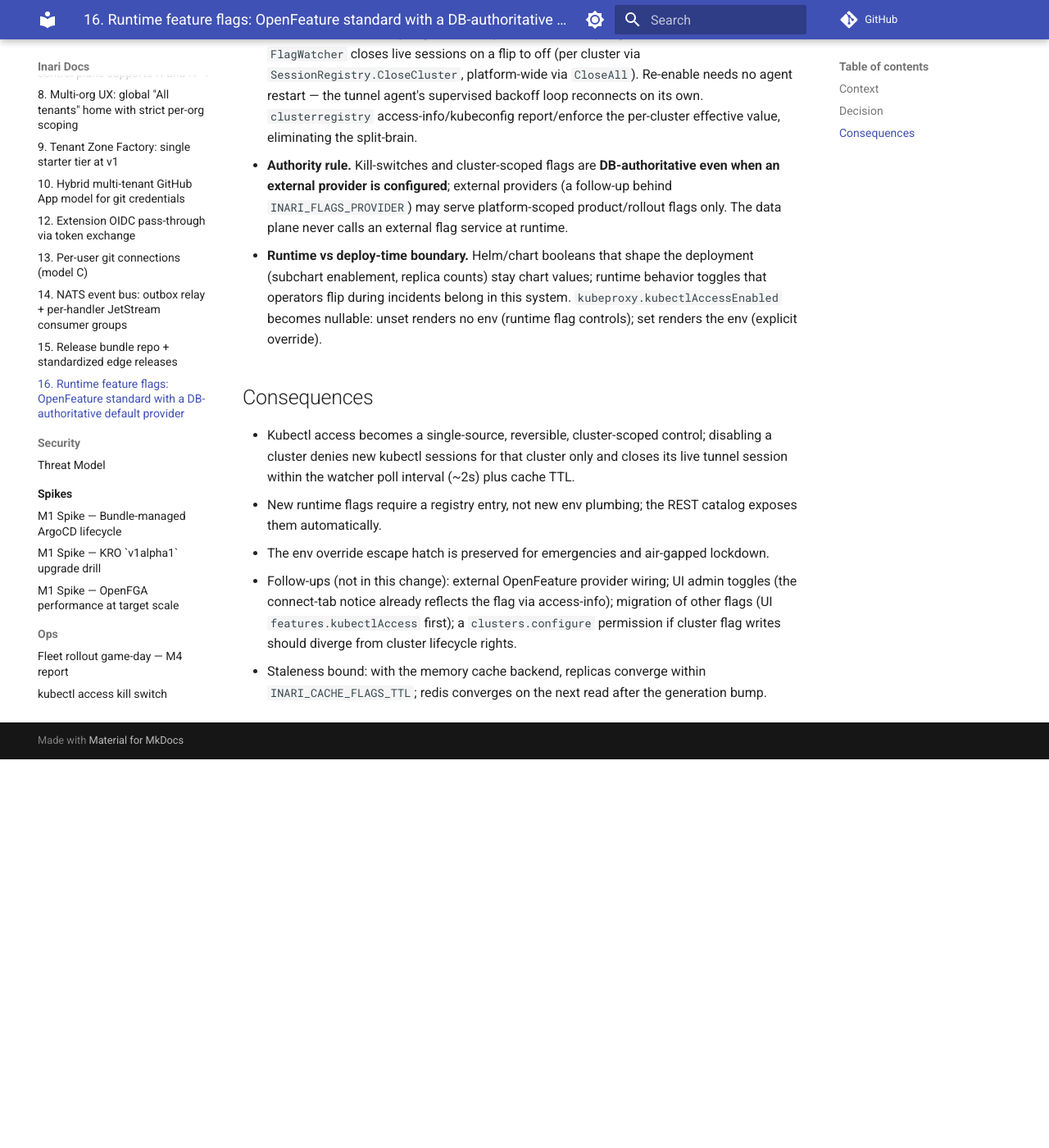
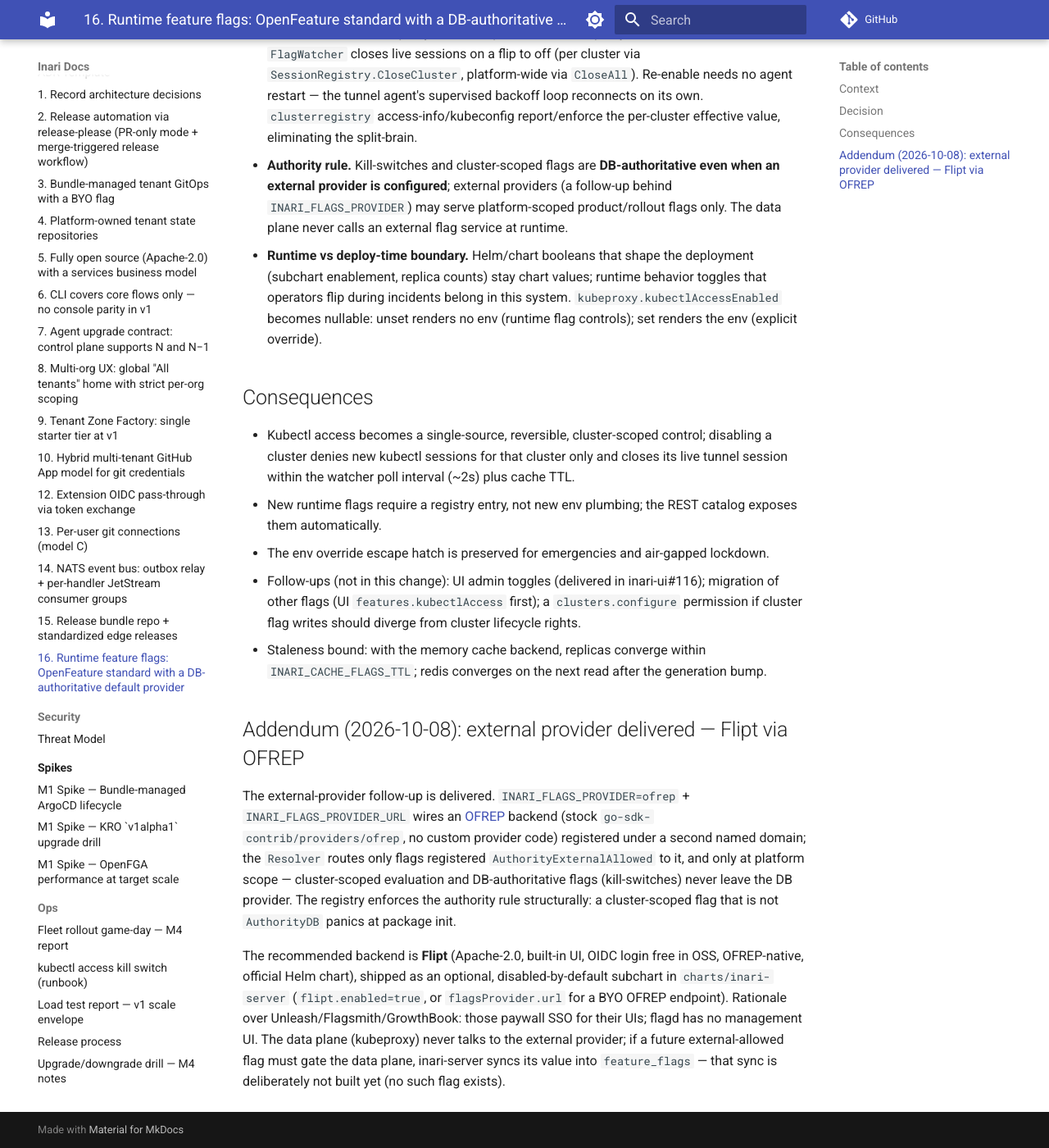
Before and after one commit to 7K-Inari/inari-docs, an MkDocs documentation site: the page built from docs/adr/0016-runtime-feature-flags-openfeature.md, in a window 1280 px wide and 1400 px high, scrolled down 1867 px. Shown: the whole window at 82% size. Built offline with MkDocs 1.6.1 and Material for MkDocs 9.7.7, drawn with Linux system fonts in a browser that asks for light colours; comment, search, counter and statistics services are not loaded; before the commit the page ends 2793 px from its top, so only the background shows below that.

Commit message:
docs(flags): ADR-0016 addendum — external provider delivered (Flipt via OFREP) (#21)

```diff
--- a/docs/adr/0016-runtime-feature-flags-openfeature.md
+++ b/docs/adr/0016-runtime-feature-flags-openfeature.md
@@ -37,5 +37,11 @@
 - Kubectl access becomes a single-source, reversible, cluster-scoped control; disabling a cluster denies new kubectl sessions for that cluster only and closes its live tunnel session within the watcher poll interval (~2s) plus cache TTL.
 - New runtime flags require a registry entry, not new env plumbing; the REST catalog exposes them automatically.
 - The env override escape hatch is preserved for emergencies and air-gapped lockdown.
-- Follow-ups (not in this change): external OpenFeature provider wiring; UI admin toggles (the connect-tab notice already reflects the flag via access-info); migration of other flags (UI `features.kubectlAccess` first); a `clusters.configure` permission if cluster flag writes should diverge from cluster lifecycle rights.
+- Follow-ups (not in this change): UI admin toggles (delivered in inari-ui#116); migration of other flags (UI `features.kubectlAccess` first); a `clusters.configure` permission if cluster flag writes should diverge from cluster lifecycle rights.
 - Staleness bound: with the memory cache backend, replicas converge within `INARI_CACHE_FLAGS_TTL`; redis converges on the next read after the generation bump.
+
+## Addendum (2026-10-08): external provider delivered — Flipt via OFREP
+
+The external-provider follow-up is delivered. `INARI_FLAGS_PROVIDER=ofrep` + `INARI_FLAGS_PROVIDER_URL` wires an [OFREP](https://openfeature.dev/specification/appendix-b/) backend (stock `go-sdk-contrib/providers/ofrep`, no custom provider code) registered under a second named domain; the `Resolver` routes only flags registered `AuthorityExternalAllowed` to it, and only at platform scope — cluster-scoped evaluation and DB-authoritative flags (kill-switches) never leave the DB provider. The registry enforces the authority rule structurally: a cluster-scoped flag that is not `AuthorityDB` panics at package init.
+
+The recommended backend is **Flipt** (Apache-2.0, built-in UI, OIDC login free in OSS, OFREP-native, official Helm chart), shipped as an optional, disabled-by-default subchart in `charts/inari-server` (`flipt.enabled=true`, or `flagsProvider.url` for a BYO OFREP endpoint). Rationale over Unleash/Flagsmith/GrowthBook: those paywall SSO for their UIs; flagd has no management UI. The data plane (kubeproxy) never talks to the external provider; if a future external-allowed flag must gate the data plane, inari-server syncs its value into `feature_flags` — that sync is deliberately not built yet (no such flag exists).
--- a/docs/ops/kubectl-access-kill-switch.md
+++ b/docs/ops/kubectl-access-kill-switch.md
@@ -47,3 +47,7 @@
 ## Audit
 
 Every write appends `featureflags.set` / `featureflags.cleared` audit rows and a `featureflags.updated` outbox event with actor, scope, and value.
+
+## External flag UI (optional, Flipt)
+
+The chart ships an optional [Flipt](https://www.flipt.io) subchart (Apache-2.0, built-in UI, OIDC login free in OSS, OFREP-native). Enable with `flipt.enabled=true` (or `flagsProvider.url` for a BYO OFREP endpoint) — the server Deployment then gets `INARI_FLAGS_PROVIDER=ofrep` pointing at the subchart service. The Flipt UI manages **external-allowed platform product/rollout flags only**; `kubectl_access.enabled` and any cluster-scoped flag stay DB-authoritative and keep being managed via the API above, never in Flipt. OIDC login for the Flipt UI is configured under `flipt.flipt.config.authentication` (Keycloak example in `values.yaml`).
```
